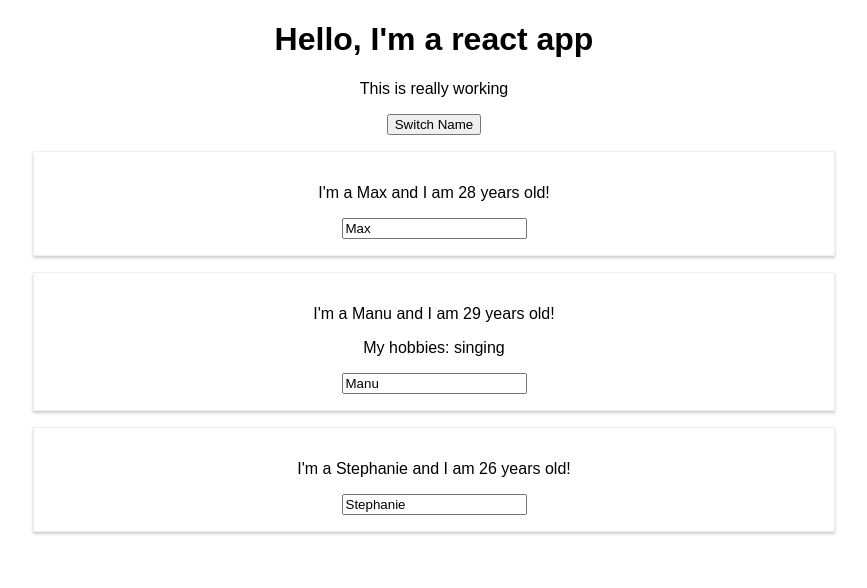
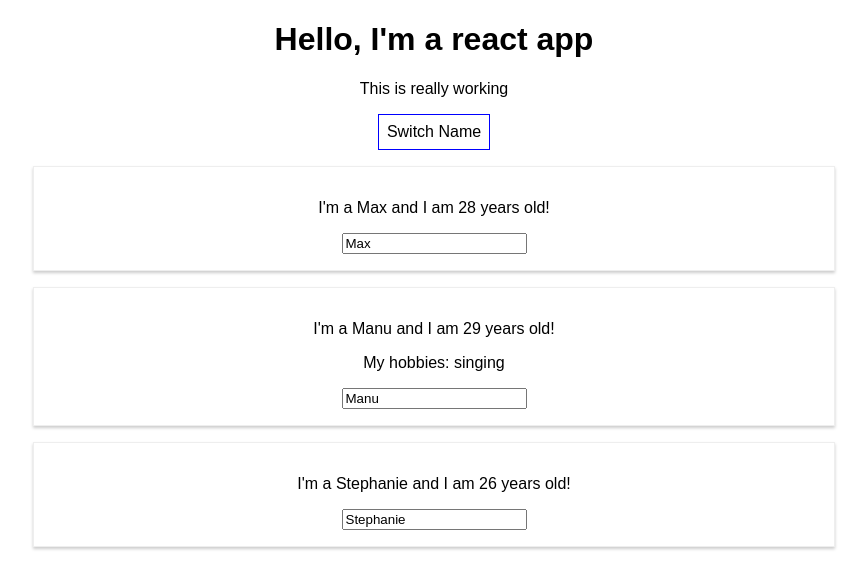
Before and after one commit to billiramirez/React-Items-Add, a React (Create React App) app: page / in a window 1280 px wide. Shown: the top 588 px of the page, without its empty margins (206-1073 px from the left). Built offline with nearby package versions, Linux system fonts and the light colour scheme.

Commit message:
working with inline styles

```diff
--- a/src/App.js
+++ b/src/App.js
@@ -35,11 +35,20 @@
   }
 
   render() {
+    const style = {
+      backgroundColor: 'white',
+      font: 'inherit',
+      border: '1px solid blue',
+      padding: '8px',
+      cursor: 'pointer'
+    }
     return (
       <div className="App">
         <h1> Hello, I'm a react app  </h1>
         <p>This is really working</p>
-        <button onClick={() => this.switchNameHandler('Billi Ramirez !!!')}>Switch Name</button>
+        <button
+        style={style}
+        onClick={() => this.switchNameHandler('Billi Ramirez !!!')}>Switch Name</button>
         <Person
           name={this.state.persons[0].name}
           age={this.state.persons[0].age}/>
```
